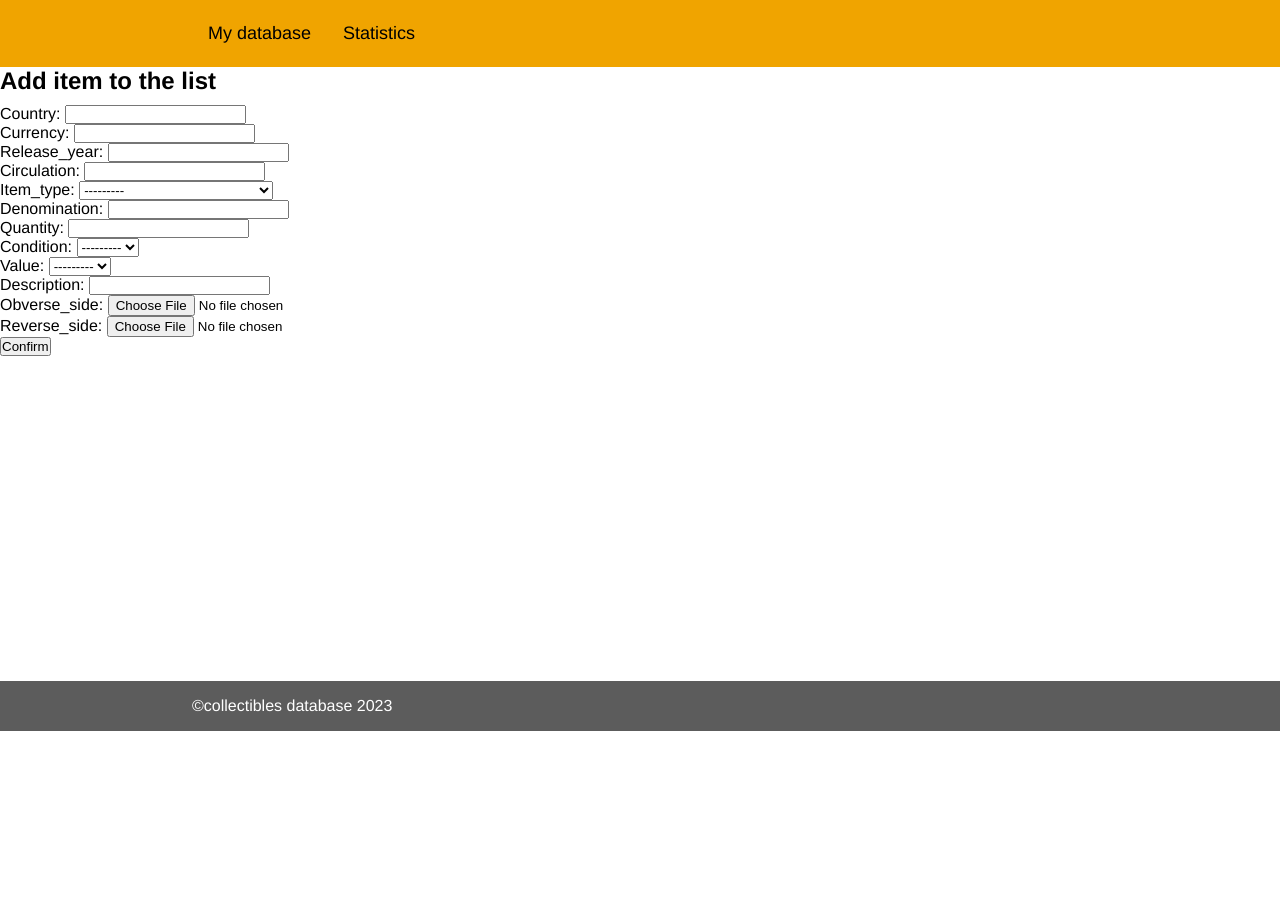
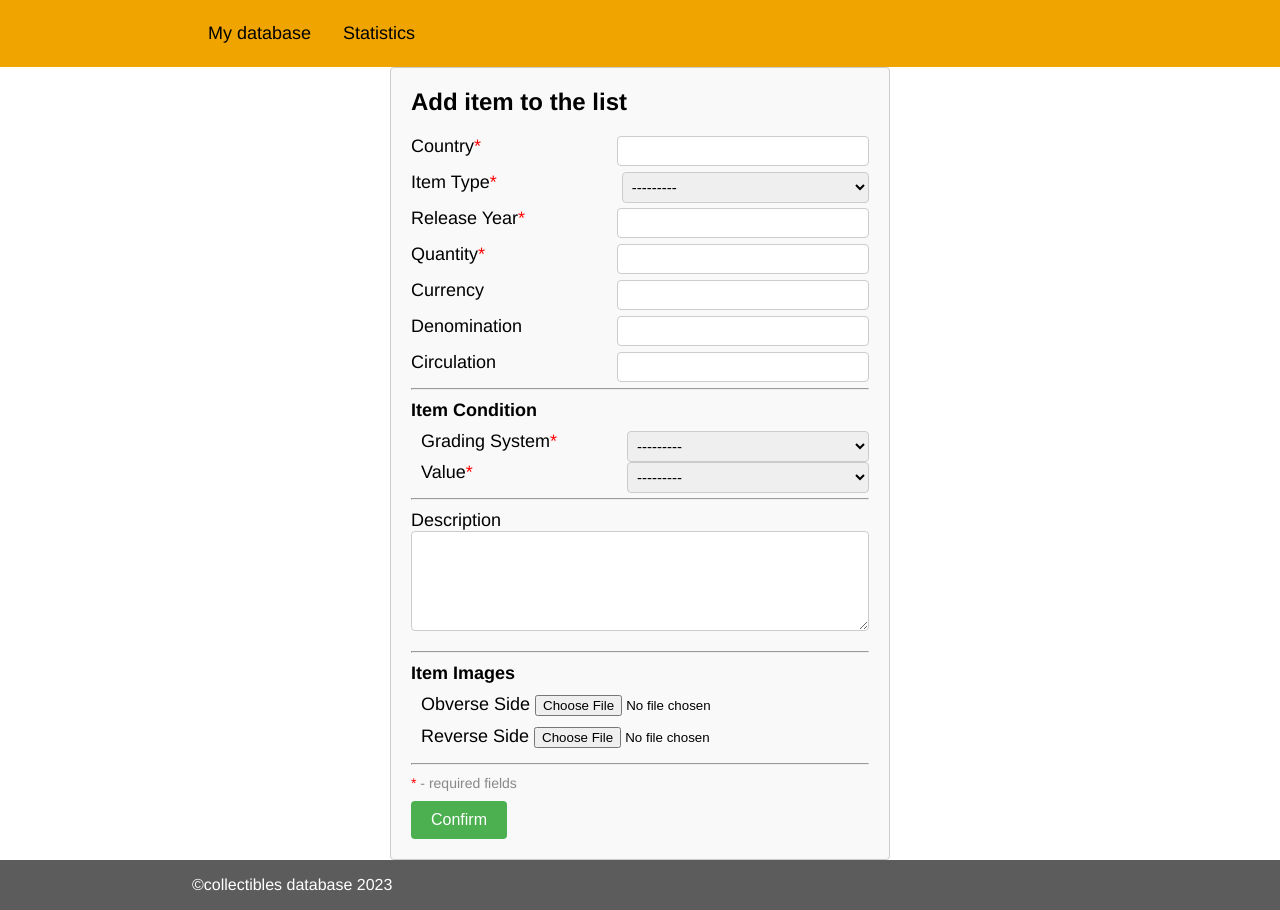
Before and after one commit to 32ndOfAnInch/collectibles_database, a Django app: page /collectibles/create/ in a window 1280 px wide. Shown: the part 69-979 px from the top of the page. Before the commit the page ends 800 px from the top, so only its background shows below. Run offline with Django 4.2, Linux system fonts and the light colour scheme; the visitor is signed in with stand-in values (Sample User, id 1); data that the repository does not hold is empty.

Commit message:
updated item form template

```diff
--- a/collectibles_database/collectibles_db_app/forms.py
+++ b/collectibles_database/collectibles_db_app/forms.py
@@ -37,6 +37,7 @@ class CreateItemForm(forms.ModelForm):
         elif self.instance.pk:
             self.fields['value'].queryset = self.instance.condition.value.all()
 
+
 class UpdateItemForm(forms.ModelForm):
     condition = forms.ModelChoiceField(
         queryset=models.GradationSystem.objects.all(),
--- a/collectibles_database/collectibles_db_app/models.py
+++ b/collectibles_database/collectibles_db_app/models.py
@@ -88,7 +88,7 @@ class CollectibleItem(models.Model):
         related_name="collectible_items"
     )
 
-    description = models.CharField(_("description"), max_length=3000, null=True, blank=True)
+    description = models.TextField(_("description"), max_length=3000, null=True, blank=True)
     obverse_side = models.ImageField(
         _("obverse_side"),
         upload_to='collectibles/obverse_side',
--- a/collectibles_database/collectibles_db_app/static/css/style.css
+++ b/collectibles_database/collectibles_db_app/static/css/style.css
@@ -665,3 +698,90 @@ footer p {
 .item-type-table tr:nth-child(odd) {
     background-color: #eeeeee;
 }
+
+/* collectible item form */
+
+.item-form-container {
+    max-width: 500px;
+    margin: 0 auto;
+    padding: 20px;
+    border: 1px solid #ccc;
+    border-radius: 4px;
+    background-color: #f9f9f9;
+}
+
+.form-group {
+    margin-bottom: 15px;
+    font-size: 18px;
+}
+
+.red-asterisk {
+    color: red;
+}
+
+.nested-form-group {
+    margin-top: 10px;
+    margin-left: 10px;
+}
+
+.item-form-container button[type="submit"] {
+    padding: 10px 20px;
+    background-color: #4CAF50;
+    color: white;
+    border: none;
+    border-radius: 4px;
+    cursor: pointer;
+    font-size: 16px;
+}
+
+.item-form-container button[type="submit"]:hover {
+    background-color: #45a049;
+}
+
+.item-form-container p {
+    font-size: 14px;
+    margin-top: 10px;
+    margin-bottom: 10px;
+    color: #888;
+}
+.item-form-container h2 {
+    margin-bottom: 20px;
+}
+
+textarea {
+    width: 100%;
+    height: 100px;
+    padding: 10px;
+    border: 1px solid #ccc;
+    border-radius: 4px;
+    box-sizing: border-box;
+    resize: vertical;
+}
+
+.item-form-container hr {
+    margin-bottom: 10px;
+    color: #cacaca;
+}
+
+.item-form-container select {
+    width: 54%;
+    padding: 5px;
+    border: 1px solid #ccc;
+    border-radius: 4px;
+    box-sizing: border-box;
+    float: right;
+    font-size: 15px;
+}
+
+.item-form-container input[type="text"],
+.item-form-container input[type="number"],
+.item-form-container input[type="tel"],
+.item-form-container input[type="email"] {
+    width: 55%;
+    padding: 6px;
+    border: 1px solid #ccc;
+    border-radius: 4px;
+    box-sizing: border-box;
+    font-size: 14px;
+    float: right;
+}
--- a/collectibles_database/collectibles_db_app/templates/collectibles_database/collectible_item_form.html
+++ b/collectibles_database/collectibles_db_app/templates/collectibles_database/collectible_item_form.html
@@ -3,19 +3,79 @@
 {% block title %} {{ block.super }} {% endblock title %}
 
 {% block content %}
-
+<div class="item-form-container">
     {% if object.id %}
     <h2>Update item record</h2>
     {% else %}
     <h2>Add item to the list</h2>
     {% endif %}
-    <form method = "post"
-    action="{{ request.path }}?collectibleitem_id={{ collectibleitem.id }}"
-    enctype="multipart/form-data">
+    <form method="post" action="{{ request.path }}?collectibleitem_id={{ collectibleitem.id }}" enctype="multipart/form-data">
         {% csrf_token %}
-        {{ form.as_p }}
+        {% for hidden_field in form.hidden_fields %}
+            {{ hidden_field }}
+        {% endfor %}
+            <div class="form-group">
+                <label for="id_country">Country<span class="red-asterisk">*</span></label>
+                {{ form.country }}
+            </div>
+            <div class="form-group">
+                <label for="id_item_type">Item Type<span class="red-asterisk">*</span></label>
+                {{ form.item_type }}
+            </div>
+            <div class="form-group">
+                <label for="id_release_year">Release Year<span class="red-asterisk">*</span></label>
+                {{ form.release_year }}
+            </div>
+            <div class="form-group">
+                <label for="id_quantity">Quantity<span class="red-asterisk">*</span></label>
+                {{ form.quantity }}
+            </div>
+            <div class="form-group">
+                <label for="id_currency">Currency</label>
+                {{ form.currency }}
+            </div>
+            <div class="form-group">
+                <label for="id_denomination">Denomination</label>
+                {{ form.denomination }}
+            </div>
+            <div class="form-group">
+                <label for="id_circulation">Circulation</label>
+                {{ form.circulation }}
+            </div>
+            <hr>
+            <div class="form-group">
+                <label><strong>Item Condition</strong></label>
+                <div class="nested-form-group">
+                    <label for="id_condition">Grading System<span class="red-asterisk">*</span></label>
+                    {{ form.condition }}
+                </div>
+                <div class="nested-form-group">
+                    <label for="id_value">Value<span class="red-asterisk">*</span></label>
+                    {{ form.value }}
+                </div>
+            </div>
+            <hr>
+            <div class="form-group">
+                <label for="id_description">Description</label>
+                {{ form.description }}
+            </div>
+            <hr>
+            <div class="form-group">
+                <label><strong>Item Images</strong></label>
+                <div class="nested-form-group">
+                    <label for="id_obverse_side">Obverse Side</label>
+                    {{ form.obverse_side }}
+                </div>
+                <div class="nested-form-group">
+                    <label for="id_reverse_side">Reverse Side</label>
+                    {{ form.reverse_side }}
+                </div>
+            </div>
+            <hr>
+        <p><span class="red-asterisk">*</span> - required fields</p>
         <button type="submit">Confirm</button>
     </form>
+</div>
 <script>
     console.log("hello")
     $(document).ready(function () {
```
Also changed, not shown: other parts of collectibles_database/collectibles_db_app/static/css/style.css (+42 -9 lines), collectibles_database/collectibles_db_app/templates/collectibles_database/collectibles_list.html (+16 -3 lines). Lines whose indentation alone changed are shown as unchanged.
